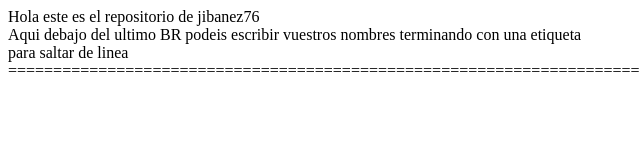
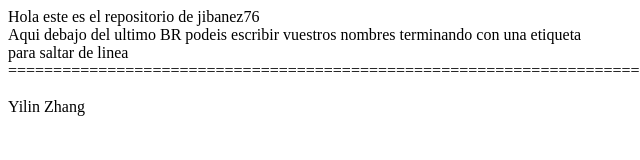
Before and after one commit to jibanez76/master_bigdata, a plain HTML site: page index.html in a window 1280 px wide. Shown: the full height of the page, 0-640 px from the left. Drawn offline with Linux system fonts and the light colour scheme.

Commit message:
modificar index

```diff
--- a/index.html
+++ b/index.html
@@ -11,6 +11,6 @@ Hola este es el repositorio de jibanez76<br>
 Aqui debajo del ultimo BR podeis escribir vuestros nombres terminando con una etiqueta <br> para saltar de linea<br>
 ===========================================================================================<br>
 <br>
-
+Yilin Zhang<br>
 </body>
 </html>
```
